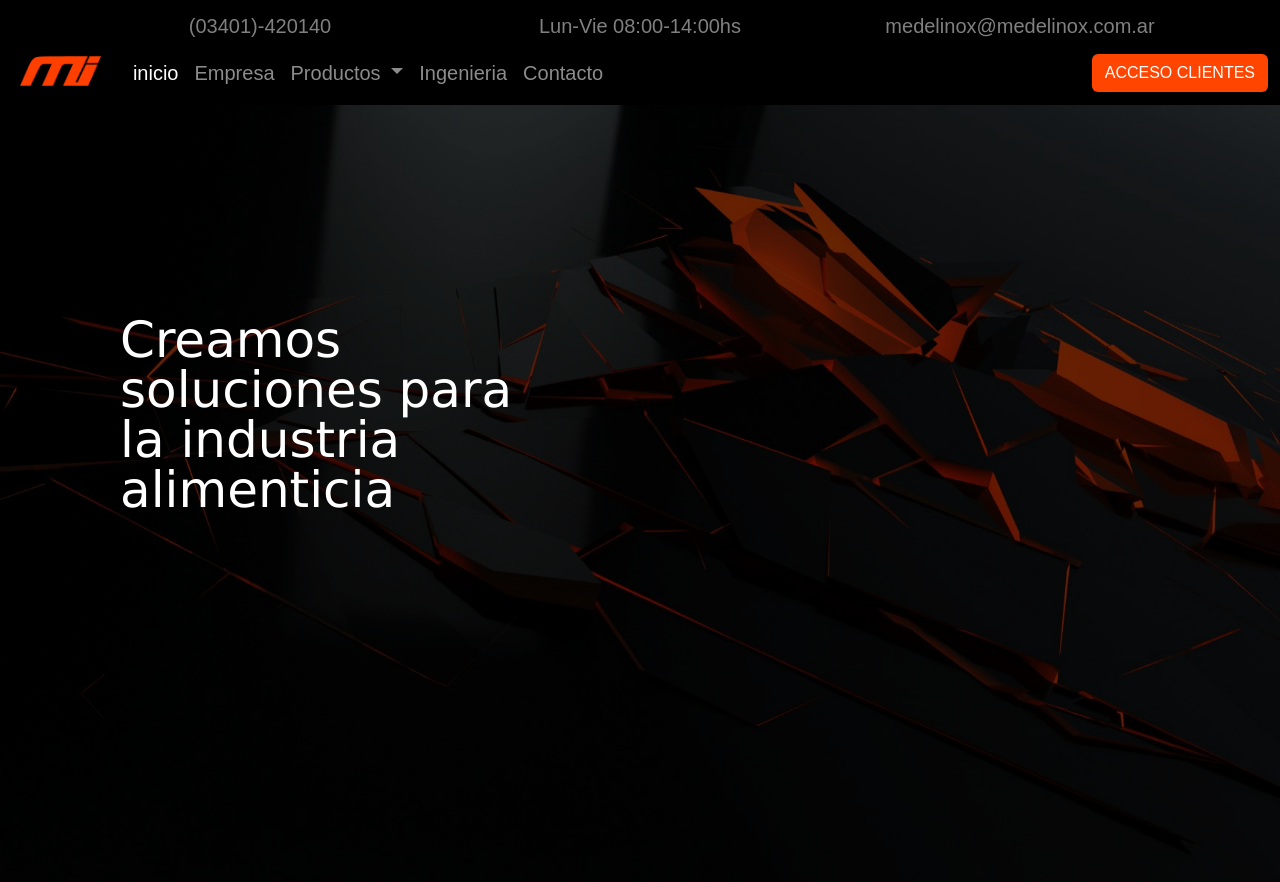
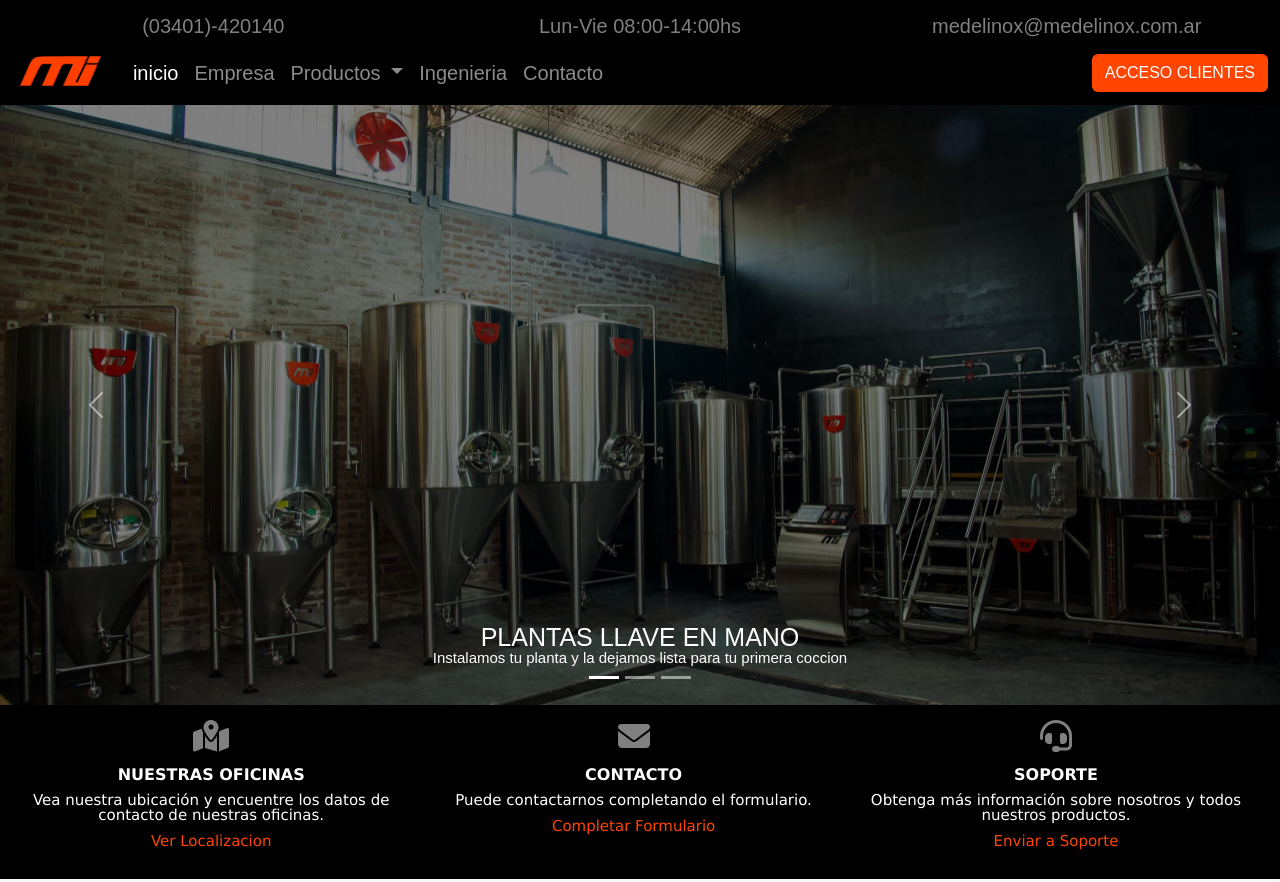
Before and after one commit to gasparoe/PreEntrega2-Laurenti.github.io, a plain HTML site: page index.html in a window 1280 px wide. Shown: the top 882 px of the page. Drawn offline with nearby package versions, Linux system fonts and the light colour scheme.

Commit message:
Aregado de carousel

```diff
--- a/css/style.css
+++ b/css/style.css
@@ -249,7 +249,23 @@ body {
     font-size: 20px;
 } */
 
-.contenido_principal {
+.carousel-item img {
+    height: 600px;
+    object-fit: cover;
+
+}
+
+.carousel-titulo{
+    font-family: sans-serif;
+    font-size: 25px;
+}
+
+.carousel-texto{
+    font-family: sans-serif;
+    font-size: 15px;
+}
+
+/* .contenido_principal {
     height: 800px;
     position: relative;
     text-align: center;
@@ -274,7 +290,7 @@ body {
     padding-top: 200px;
     width: 500px;
     color: white;
-}
+} */
 
 .informacion_empresa {
     width: 100%;
--- a/index.html
+++ b/index.html
@@ -17,7 +17,7 @@
 <body>
 
     <header id="header">
-        <div class="container text-center pt-3 pb-1 header_informacion">
+        <div class="container-fluid text-center pt-3 pb-1 header_informacion">
             <div class="row">
                 <div class="col">
                     <p>(03401)-420140</p>
@@ -88,12 +88,44 @@
 
 
     <main id="main">
-        <div class="contenido_principal">
-            <img src="./assets/24209.jpeg" alt="">
-            <div>
-                <h1>Creamos soluciones para la industria alimenticia</h1>
+        <div id="carouselExampleCaptions" class="carousel slide" data-bs-ride="true">
+            <div class="carousel-indicators">
+              <button type="button" data-bs-target="#carouselExampleCaptions" data-bs-slide-to="0" class="active" aria-current="true" aria-label="Slide 1"></button>
+              <button type="button" data-bs-target="#carouselExampleCaptions" data-bs-slide-to="1" aria-label="Slide 2"></button>
+              <button type="button" data-bs-target="#carouselExampleCaptions" data-bs-slide-to="2" aria-label="Slide 3"></button>
             </div>
-        </div>
+            <div class="carousel-inner">
+              <div class="carousel-item active">
+                <img src="./assets/imagencarrusel1.jpeg" class="d-block w-100 opacity-50" alt="...">
+                <div class="carousel-caption d-none d-md-block">
+                  <h2 class="carousel-titulo">PLANTAS LLAVE EN MANO</h2>
+                  <p class="carousel-texto">Instalamos tu planta y la dejamos lista para tu primera coccion</p>
+                </div>
+              </div>
+              <div class="carousel-item">
+                <img src="./assets/imagencarrusel2.jpeg" class="d-block w-100 opacity-50" alt="...">
+                <div class="carousel-caption d-none d-md-block">
+                  <h2 class="carousel-titulo">PUESTA A PUNTO</h2>
+                  <p class="carousel-texto">Nuestro personal calificado se encargara de poner a punto tu equipo y dejarlo en optimas condiciones para operar</p>
+                </div>
+              </div>
+              <div class="carousel-item">
+                <img src="./assets/imagencarrusel3.jpeg" class="d-block w-100 opacity-50" alt="...">
+                <div class="carousel-caption d-none d-md-block">
+                  <h2 class="carousel-titulo">DETALLES QUE HACEN LA DIFERENCIA</h2>
+                  <p class="carousel-texto">Estamos hasta en los mas minimos detalles para hacer de tu planta, un equipo unico</p>
+                </div>
+              </div>
+            </div>
+            <button class="carousel-control-prev" type="button" data-bs-target="#carouselExampleCaptions" data-bs-slide="prev">
+              <span class="carousel-control-prev-icon" aria-hidden="true"></span>
+              <span class="visually-hidden">Previous</span>
+            </button>
+            <button class="carousel-control-next" type="button" data-bs-target="#carouselExampleCaptions" data-bs-slide="next">
+              <span class="carousel-control-next-icon" aria-hidden="true"></span>
+              <span class="visually-hidden">Next</span>
+            </button>
+          </div>
     </main>
 
 
```
Also changed, not shown: assets/imagencarrusel1.jpeg (added), assets/imagencarrusel2.jpeg (added), assets/imagencarrusel3.jpeg (added), 1 other file.
